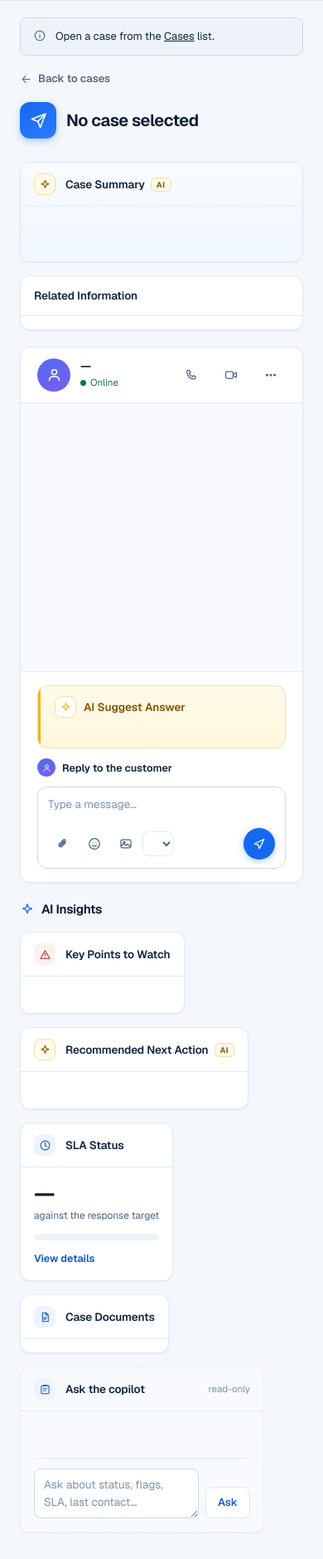
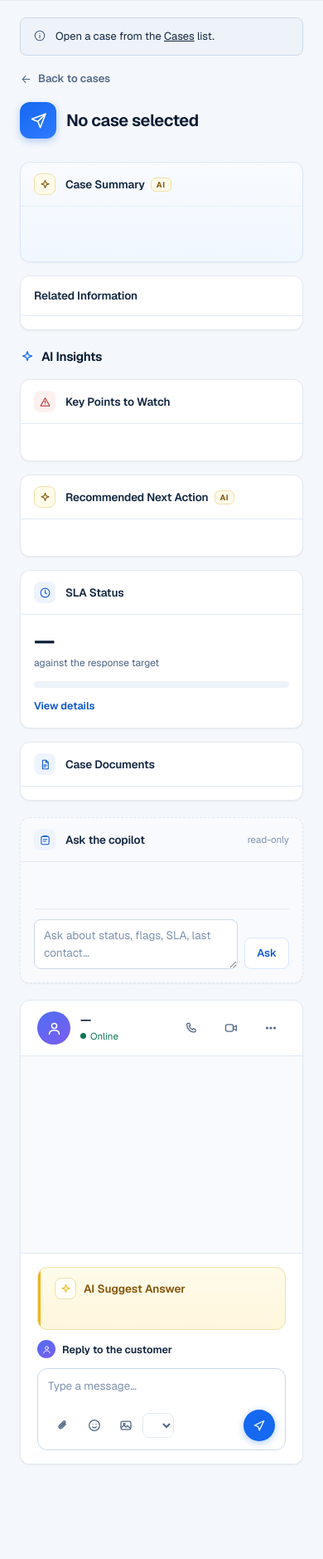
Before and after one commit to Borwon/Aikids-Project-Demo, a plain HTML site: page app/case.html in a window 390 px wide. Shown: the part 63-1942 px from the top of the page at 83% size. After the commit the page ends 1860 px from the top, so only its background shows below. Drawn offline with Linux system fonts and the light colour scheme.

Commit message:
Put all case information above the conversation
The Case Copilot screen squeezed the thread and composer into a centre column, so replies were typed in a narrow lane while the left and right columns ran out of content long before the bottom of the screen.

- .case-layout becomes .case-top: three columns for case identity, AI Insights, and pickup + case assistant.
- The chat pane moves out of the grid to full width beneath it, with the thread and composer centred and bubbles capped at min(80%, 820px).
- Pickup card and the ask card share the third column; the ask card pins to the bottom of the band so a case without a booking doesn't leave a ragged end. Needs three classes to beat .card + .card.
- Pickup body is a single column with a two-up button row.
- Breakpoints: 290/1fr/380 at 1400px, two columns with the pickup column spanning at 1180px, one column at 900px.

```diff
--- a/app/case.html
+++ b/app/case.html
@@ -29,7 +29,8 @@
     <span class="hint bar-hint">k / j for prev / next</span>
   </div>
 
-  <div class="case-layout">
+  <!-- case information first, the conversation full width beneath it -->
+  <div class="case-top">
     <!-- ---------- column 1: the case ---------- -->
     <aside class="case-side">
       <a class="back-link" href="index.html" id="backLink"></a>
@@ -64,58 +65,7 @@
       </section>
     </aside>
 
-    <!-- ---------- column 2: the conversation ---------- -->
-    <section class="chat-pane" aria-label="Conversation with the customer">
-      <header class="chat-head">
-        <span class="avatar" aria-hidden="true" id="custAvatar"></span>
-        <div class="chat-who">
-          <strong id="chatName">—</strong>
-          <span class="online"><i></i>Online</span>
-        </div>
-        <div class="spacer"></div>
-        <button class="icon-btn" type="button" data-demo="Calling" title="Call"></button>
-        <button class="icon-btn" type="button" data-demo="Video" title="Video call"></button>
-        <button class="icon-btn" type="button" data-demo="More" title="More"></button>
-      </header>
-
-      <div class="thread" id="custLog" role="log" aria-live="polite"></div>
-
-      <div class="composer-wrap">
-        <!-- the AI reply: yellow means a human has not approved it yet -->
-        <div class="ai-suggest" id="suggestCard">
-          <div class="suggest-head">
-            <span class="head-tile" aria-hidden="true" id="suggestIcon"></span>
-            <strong>AI Suggest Answer</strong>
-            <div class="spacer"></div>
-            <span id="confPill"></span>
-          </div>
-          <div class="suggest-body" id="suggestText"></div>
-          <div class="suggest-actions" id="suggestActions"></div>
-        </div>
-
-        <div class="reply-label">
-          <span class="rl-ico" aria-hidden="true" id="replyIcon"></span>
-          <strong id="replyWho">Reply to the customer</strong>
-          <span class="hint" id="replyHint"></span>
-        </div>
-
-        <form class="composer" id="custForm">
-          <label class="sr-only" for="custInput">Write a reply to the customer</label>
-          <textarea id="custInput" rows="1" placeholder="Type a message…"></textarea>
-          <div class="composer-row">
-            <button class="icon-btn" type="button" data-demo="Attachments" title="Attach a file"></button>
-            <button class="icon-btn" type="button" data-demo="Emoji" title="Insert emoji"></button>
-            <button class="icon-btn" type="button" data-demo="Images" title="Insert image"></button>
-            <label class="sr-only" for="custChannel">Reply channel</label>
-            <select id="custChannel" title="Channel"></select>
-            <div class="spacer"></div>
-            <button class="send-btn" id="sendBtn" type="submit" title="Queue reply"></button>
-          </div>
-        </form>
-      </div>
-    </section>
-
-    <!-- ---------- column 3: AI insights ---------- -->
+    <!-- ---------- column 2: AI insights ---------- -->
     <aside class="rail" aria-label="AI insights">
       <h2 class="rail-title" id="railTitle"></h2>
 
@@ -162,6 +112,30 @@
         </div>
         <div class="card-body flush"><div class="rel-list" id="docList"></div></div>
       </section>
+    </aside>
+
+    <!-- ---------- column 3: pickup + read-only case assistant ---------- -->
+    <aside class="case-side case-side--end" aria-label="Pickup and case assistant">
+      <!-- airport pickup assist: illustrative plan, real device location or a labelled simulation -->
+      <section class="card pickup-card" id="pickupCard" hidden aria-labelledby="pickupTitle">
+        <div class="card-head">
+          <span class="head-tile" aria-hidden="true" id="pickupIcon"></span>
+          <h2 id="pickupTitle">Airport pickup</h2>
+          <div class="spacer"></div>
+          <span class="loc-chip" id="locChip">location off</span>
+        </div>
+        <div class="pickup-tools">
+          <button class="btn btn-sm" id="locBtn" type="button">Use my location</button>
+          <button class="btn btn-sm" id="simBtn" type="button">Simulate walk</button>
+        </div>
+        <div class="card-body pickup-body">
+          <div class="pickup-map" id="pickupMap"></div>
+          <div class="pickup-side">
+            <div id="pickupSteps"></div>
+            <p class="pk-note" id="pickupNote"></p>
+          </div>
+        </div>
+      </section>
 
       <section class="card ask-card" aria-labelledby="chatTitle">
         <div class="card-head">
@@ -184,22 +158,54 @@
     </aside>
   </div>
 
-  <!-- airport pickup assist: illustrative plan, real device location or a labelled simulation -->
-  <section class="card pickup-card" id="pickupCard" hidden aria-labelledby="pickupTitle">
-    <div class="card-head">
-      <span class="head-tile" aria-hidden="true" id="pickupIcon"></span>
-      <h2 id="pickupTitle">Airport pickup</h2>
+  <!-- ---------- the conversation: full width, beneath all the case information ---------- -->
+  <section class="chat-pane" aria-label="Conversation with the customer">
+    <header class="chat-head">
+      <span class="avatar" aria-hidden="true" id="custAvatar"></span>
+      <div class="chat-who">
+        <strong id="chatName">—</strong>
+        <span class="online"><i></i>Online</span>
+      </div>
       <div class="spacer"></div>
-      <span class="loc-chip" id="locChip">location off</span>
-      <button class="btn btn-sm" id="locBtn" type="button">Use my location</button>
-      <button class="btn btn-sm" id="simBtn" type="button">Simulate walk</button>
-    </div>
-    <div class="card-body pickup-body">
-      <div class="pickup-map" id="pickupMap"></div>
-      <div class="pickup-side">
-        <div id="pickupSteps"></div>
-        <p class="pk-note" id="pickupNote"></p>
+      <button class="icon-btn" type="button" data-demo="Calling" title="Call"></button>
+      <button class="icon-btn" type="button" data-demo="Video" title="Video call"></button>
+      <button class="icon-btn" type="button" data-demo="More" title="More"></button>
+    </header>
+
+    <div class="thread" id="custLog" role="log" aria-live="polite"></div>
+
+    <div class="composer-wrap">
+      <!-- the AI reply: yellow means a human has not approved it yet -->
+      <div class="ai-suggest" id="suggestCard">
+        <div class="suggest-head">
+          <span class="head-tile" aria-hidden="true" id="suggestIcon"></span>
+          <strong>AI Suggest Answer</strong>
+          <div class="spacer"></div>
+          <span id="confPill"></span>
+        </div>
+        <div class="suggest-body" id="suggestText"></div>
+        <div class="suggest-actions" id="suggestActions"></div>
       </div>
+
+      <div class="reply-label">
+        <span class="rl-ico" aria-hidden="true" id="replyIcon"></span>
+        <strong id="replyWho">Reply to the customer</strong>
+        <span class="hint" id="replyHint"></span>
+      </div>
+
+      <form class="composer" id="custForm">
+        <label class="sr-only" for="custInput">Write a reply to the customer</label>
+        <textarea id="custInput" rows="1" placeholder="Type a message…"></textarea>
+        <div class="composer-row">
+          <button class="icon-btn" type="button" data-demo="Attachments" title="Attach a file"></button>
+          <button class="icon-btn" type="button" data-demo="Emoji" title="Insert emoji"></button>
+          <button class="icon-btn" type="button" data-demo="Images" title="Insert image"></button>
+          <label class="sr-only" for="custChannel">Reply channel</label>
+          <select id="custChannel" title="Channel"></select>
+          <div class="spacer"></div>
+          <button class="send-btn" id="sendBtn" type="submit" title="Queue reply"></button>
+        </div>
+      </form>
     </div>
   </section>
 </main>
--- a/app/styles.css
+++ b/app/styles.css
@@ -261,28 +261,36 @@ svg.ico {
   .case-bar .bar-jump { min-width: 0; flex: 1; }
 }
 
-.case-layout {
+/* The case information sits in a band above the conversation: case + summary,
+   AI insights, then pickup and the read-only assistant. The conversation itself
+   runs full width underneath, so nothing is squeezed into a side column. */
+.case-top {
   display: grid;
-  grid-template-columns: 320px minmax(420px, 1fr) 340px;
+  grid-template-columns: 320px minmax(0, 1fr) 420px;
   gap: var(--s5);
-  align-items: start;
+  align-items: stretch;
 }
-.case-layout > * { min-width: 0; }
+.case-top > * { min-width: 0; }
 .case-side { display: flex; flex-direction: column; gap: var(--s4); }
+/* cases with no booking have no pickup card, so pin the assistant to the band's
+   bottom edge instead of leaving a half-empty column.
+   (three classes so it beats the later `.card + .card` reset) */
+.case-side--end > .card.ask-card { margin-top: auto; }
 
+@media (max-width: 1400px) {
+  .case-top { grid-template-columns: 290px minmax(0, 1fr) 380px; }
+}
 @media (max-width: 1180px) {
-  .case-layout { grid-template-columns: 300px minmax(0, 1fr); }
-  .rail {
+  .case-top { grid-template-columns: minmax(0, 1fr) minmax(0, 1fr); }
+  .case-side--end {
     grid-column: 1 / -1;
-    display: grid; grid-template-columns: repeat(3, minmax(0, 1fr));
+    display: grid; grid-template-columns: minmax(0, 1.15fr) minmax(0, 1fr);
     gap: var(--s4); align-items: start;
   }
-  .rail .rail-title { grid-column: 1 / -1; }
 }
 @media (max-width: 900px) {
-  .case-layout { grid-template-columns: minmax(0, 1fr); }
-  .rail { grid-template-columns: minmax(0, 1fr); }
-  .chat-pane { min-height: 0; max-height: none; }
+  .case-top { grid-template-columns: minmax(0, 1fr); }
+  .case-side--end { grid-template-columns: minmax(0, 1fr); }
   .container { padding: var(--s5) var(--s4) var(--s8); }
 }
 
@@ -599,9 +607,10 @@ tbody tr.selected { background: var(--primary-050); box-shadow: inset 3px 0 0 va
   display: flex; flex-direction: column; overflow: hidden;
   background: var(--surface); border: 1px solid var(--border);
   border-radius: var(--r-md); box-shadow: var(--sh-1);
-  /* leaves room for the 64px topbar and the 50px sticky queue bar above it */
-  min-height: calc(100dvh - 198px);
-  max-height: calc(100dvh - 174px);
+  /* sits below the information band, so it takes a fixed comfortable height
+     rather than the whole viewport */
+  height: clamp(560px, 66vh, 780px);
+  margin-top: var(--s5);
 }
 .chat-head {
   flex: none; display: flex; align-items: center; gap: var(--s3);
@@ -628,7 +637,8 @@ tbody tr.selected { background: var(--primary-050); box-shadow: inset 3px 0 0 va
 .icon-btn:hover { background: var(--surface-3); color: var(--navy-900); }
 
 .thread {
-  flex: 1; overflow-y: auto; padding: var(--s5);
+  flex: 1; overflow-y: auto;
+  padding: var(--s5) max(var(--s5), calc((100% - 1080px) / 2));
   display: flex; flex-direction: column; gap: var(--s4);
   background: var(--surface-2);
 }
@@ -637,7 +647,8 @@ tbody tr.selected { background: var(--primary-050); box-shadow: inset 3px 0 0 va
   background: var(--surface); border: 1px solid var(--border);
   border-radius: var(--r-pill); padding: 3px 12px;
 }
-.thread .msg { display: flex; gap: 10px; align-items: flex-end; max-width: 80%; }
+/* the pane is now full width, so keep bubbles at a readable measure */
+.thread .msg { display: flex; gap: 10px; align-items: flex-end; max-width: min(80%, 820px); }
 .thread .msg.customer { align-self: flex-start; }
 .thread .msg.staff { align-self: flex-end; flex-direction: row-reverse; }
 .thread .msg.system { align-self: stretch; max-width: none; }
@@ -666,7 +677,8 @@ tbody tr.selected { background: var(--primary-050); box-shadow: inset 3px 0 0 va
 
 .composer-wrap {
   flex: none; display: flex; flex-direction: column; gap: var(--s3);
-  padding: var(--s4) var(--s5); border-top: 1px solid var(--border);
+  padding: var(--s4) max(var(--s5), calc((100% - 1080px) / 2));
+  border-top: 1px solid var(--border);
   background: var(--surface);
 }
 
@@ -733,12 +745,17 @@ tbody tr.selected { background: var(--primary-050); box-shadow: inset 3px 0 0 va
 
 /* ========================= airport pickup assist ======================== */
 
-.pickup-card { margin-top: var(--s5); }
+.pickup-card { margin-top: 0; }
+/* the map sits in a side column now, so its steps stack underneath it */
 .pickup-body {
-  display: grid; grid-template-columns: minmax(0, 1.45fr) minmax(300px, 1fr);
-  gap: var(--s5); align-items: start;
+  display: grid; grid-template-columns: minmax(0, 1fr);
+  gap: var(--s4); align-items: start;
 }
-@media (max-width: 900px) { .pickup-body { grid-template-columns: minmax(0, 1fr); } }
+.pickup-tools {
+  display: grid; grid-template-columns: 1fr 1fr;
+  gap: var(--s2); padding: 0 var(--s4) var(--s3);
+}
+.pickup-tools .btn { width: 100%; justify-content: center; padding-inline: var(--s3); white-space: nowrap; }
 
 .loc-chip {
   font-size: 11px; font-weight: 600; color: var(--muted);
@@ -746,8 +763,6 @@ tbody tr.selected { background: var(--primary-050); box-shadow: inset 3px 0 0 va
   padding: 3px 10px; border-radius: var(--r-pill); white-space: nowrap;
 }
 .loc-chip.is-live { color: var(--good); background: var(--good-bg); border-color: var(--good-border); }
-/* the pickup header carries a chip and two buttons, so let it wrap on phones */
-@media (max-width: 620px) { .pickup-card .card-head { flex-wrap: wrap; row-gap: var(--s2); } }
 
 .pk-plan {
   display: block; width: 100%; height: auto;
@@ -760,8 +775,8 @@ tbody tr.selected { background: var(--primary-050); box-shadow: inset 3px 0 0 va
 .pk-area.hall rect { fill: #f5f8fc; }
 .pk-area.kerb rect { fill: #f8fafd; stroke-dasharray: 1.6 1.4; }
 .pk-room {
-  font-size: 2.5px; font-weight: 600; fill: var(--faint); letter-spacing: .02em;
-  paint-order: stroke; stroke: var(--surface); stroke-width: 1.4px; stroke-linejoin: round;
+  font-size: 2.85px; font-weight: 600; fill: var(--faint); letter-spacing: .02em;
+  paint-order: stroke; stroke: var(--surface); stroke-width: 1.5px; stroke-linejoin: round;
 }
 .pk-walk { stroke: #dbe5f1; stroke-width: 2.6; stroke-linecap: round; }
 .pk-route { fill: none; stroke-linecap: round; stroke-linejoin: round; }
```
Also changed, not shown: 1 other file.
